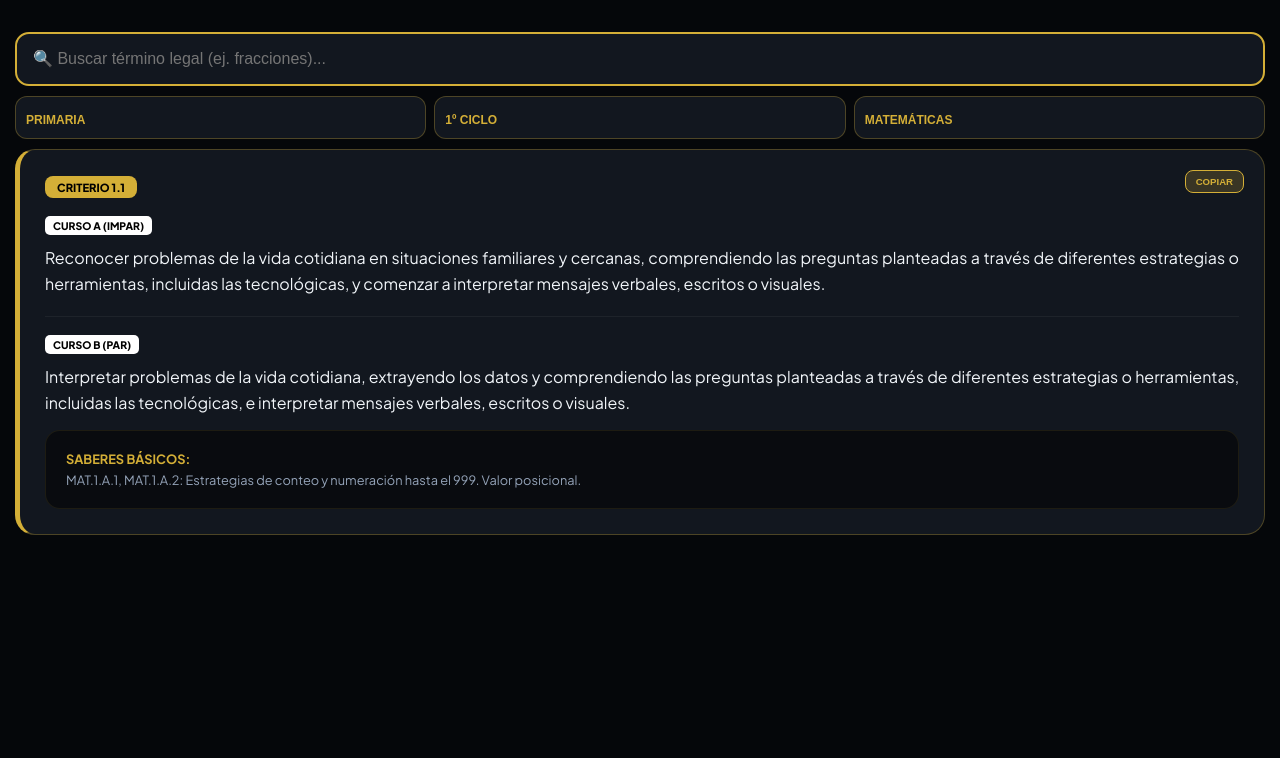
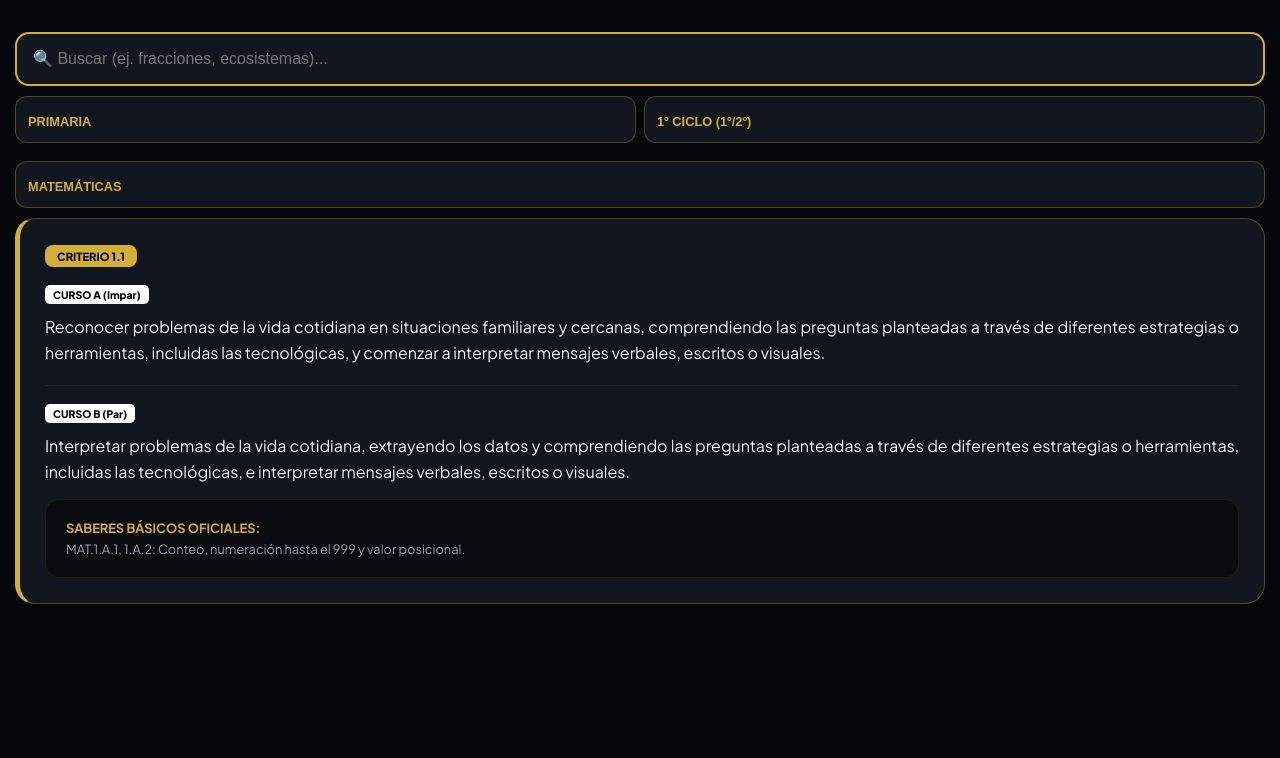
Before and after one commit to jsghomejsg/smart-apps-hub, a plain HTML site: page app102-evalua-andalucia/index.html in a window 1280 px wide. Shown: the part 72-830 px from the top of the page. Drawn offline with Linux system fonts and the light colour scheme.

Commit message:
Update index.html

```diff
--- a/app102-evalua-andalucia/index.html
+++ b/app102-evalua-andalucia/index.html
@@ -3,7 +3,7 @@
 <head>
     <meta charset="UTF-8">
     <meta name="viewport" content="width=device-width, initial-scale=1.0">
-    <title>Evalúa Andalucía Pro | 2026</title>
+    <title>Evalúa Andalucía Pro | Edición 2026</title>
     <link href="https://fonts.googleapis.com/css2?family=Plus+Jakarta+Sans:wght@400;700;800&display=swap" rel="stylesheet">
     <script type='text/javascript' src='//pl25150119.trustedcpmrevenue.com/26/50/33/265033c5b8e4e97554900a017e43434e.js'></script>
     <style>
@@ -13,49 +13,93 @@
         h1 { font-weight: 800; font-size: 1.8rem; margin: 0; background: linear-gradient(180deg, #fff 0%, var(--gold) 100%); -webkit-background-clip: text; -webkit-text-fill-color: transparent; }
         .controls { position: sticky; top: 0; z-index: 100; background: var(--dark); padding: 10px 0; display: flex; flex-direction: column; gap: 10px; }
         .search-box { background: var(--surface); border: 2px solid var(--gold); border-radius: 14px; padding: 16px; color: #fff; width: 100%; box-sizing: border-box; outline: none; font-size: 1rem; }
-        .selectors { display: grid; grid-template-columns: 1fr 1fr 1fr; gap: 8px; }
-        .selector-box { background: var(--surface); border: 1px solid var(--border); border-radius: 12px; padding: 10px; }
-        select { width: 100%; background: transparent; border: none; color: var(--gold); font-size: 0.75rem; font-weight: 800; outline: none; appearance: none; cursor: pointer; text-transform: uppercase; }
-        .criterio-card { background: var(--surface); border: 1px solid var(--border); border-radius: 20px; padding: 25px; margin-bottom: 20px; border-left: 5px solid var(--gold); position: relative; }
+        .selectors { display: grid; grid-template-columns: 1fr 1fr; gap: 8px; }
+        .selector-box { background: var(--surface); border: 1px solid var(--border); border-radius: 12px; padding: 12px; position: relative; }
+        select { width: 100%; background: transparent; border: none; color: var(--gold); font-size: 0.8rem; font-weight: 800; outline: none; appearance: none; cursor: pointer; text-transform: uppercase; }
+        .criterio-card { background: var(--surface); border: 1px solid var(--border); border-radius: 20px; padding: 25px; margin-bottom: 20px; border-left: 5px solid var(--gold); }
         .badge { background: var(--gold); color: #000; padding: 4px 12px; border-radius: 8px; font-size: 0.7rem; font-weight: 900; margin-bottom: 15px; display: inline-block; }
         .grade-tag { font-size: 0.65rem; font-weight: 900; color: #000; background: #fff; padding: 3px 8px; border-radius: 5px; display: inline-block; margin-bottom: 10px; }
         .criterio-text { font-size: 1rem; color: #f1f5f9; text-align: justify; line-height: 1.6; margin-bottom: 15px; }
         .saberes { background: rgba(0,0,0,0.5); border-radius: 15px; padding: 20px; font-size: 0.8rem; color: #94a3b8; border: 1px solid rgba(212, 175, 55, 0.1); }
         .saberes strong { color: var(--gold); display: block; margin-bottom: 5px; text-transform: uppercase; }
-        .btn-copy { position: absolute; top: 20px; right: 20px; background: rgba(212, 175, 55, 0.2); border: 1px solid var(--gold); color: var(--gold); border-radius: 8px; padding: 5px 10px; font-size: 0.6rem; cursor: pointer; font-weight: 800; }
     </style>
 </head>
 <body>
+
 <div class="header">
     <h1>Evalúa Andalucía</h1>
-        <div style="color: var(--gold); font-size: 0.65rem; font-weight: 700; letter-spacing: 3px; margin-top: 5px;">BASE DE DATOS INTEGRAL 2023-2027</div>
+    <div style="color: var(--gold); font-size: 0.65rem; font-weight: 700; letter-spacing: 3px; margin-top: 5px;">BASE DE DATOS TOTAL 2023-2027</div>
 </div>
+
 <div class="controls">
-        <input type="text" id="searchInput" class="search-box" placeholder="🔍 Buscar término legal (ej. fracciones)..." onkeyup="render()">
+    <input type="text" id="searchInput" class="search-box" placeholder="🔍 Buscar (ej. fracciones, ecosistemas)..." onkeyup="render()">
     <div class="selectors">
         <div class="selector-box">
-                <select id="etapa" onchange="updateSubjects(); render();">
+            <select id="etapa" onchange="updateCycles()">
                 <option value="primaria">Primaria</option>
                 <option value="eso">ESO</option>
             </select>
         </div>
-            <div class="selector-box"><select id="ciclo" onchange="render()"></select></div>
-            <div class="selector-box"><select id="materia" onchange="render()"></select></div>
+        <div class="selector-box">
+            <select id="ciclo" onchange="updateSubjects()"></select>
         </div>
     </div>
+    <div class="selector-box" style="margin-top: 8px;">
+        <select id="materia" onchange="render()"></select>
+    </div>
+</div>
+
 <div id="contentArea"></div>
+
 <script>
-        let db = {};
-        const labels = { primaria: { c1: "1º Ciclo", c2: "2º Ciclo", c3: "3º Ciclo" }, eso: { c1: "1º-3º ESO", c2: "4º ESO" } };
-        fetch('./curriculum.json').then(res => res.json()).then(data => { db = data; updateSubjects(); render(); });
+    const db = {
+        primaria: {
+            "c1": {
+                "matemáticas": [{ id: "1.1", t1: "Reconocer problemas de la vida cotidiana en situaciones familiares y cercanas, comprendiendo las preguntas planteadas a través de diferentes estrategias o herramientas, incluidas las tecnológicas, y comenzar a interpretar mensajes verbales, escritos o visuales.", t2: "Interpretar problemas de la vida cotidiana, extrayendo los datos y comprendiendo las preguntas planteadas a través de diferentes estrategias o herramientas, incluidas las tecnológicas, e interpretar mensajes verbales, escritos o visuales.", sab: "MAT.1.A.1, 1.A.2: Conteo, numeración hasta el 999 y valor posicional." }],
+                "lengua castellana": [{ id: "2.1", t1: "Comprender el sentido global y la información relevante de textos orales y multimodales muy sencillos.", t2: "Comprender el sentido global e interpretar información relevante de textos orales y multimodales sencillos.", sab: "LCL.1.B.1.1: Escucha activa y comprensión oral." }],
+                "inglés": [{ id: "1.1", t1: "Comprender palabras y frases muy breves en mensajes orales sobre temas familiares.", t2: "Captar la idea global de mensajes sencillos sobre temas cotidianos en lengua extranjera.", sab: "LEA.1.A.1: Comprensión oral básica." }],
+                "conocimiento medio": [{ id: "1.1", t1: "Identificar las características, funciones y componentes básicos de los dispositivos digitales del entorno cercano.", t2: "Utilizar recursos digitales de forma guiada para buscar información sencilla y realizar tareas de aprendizaje.", sab: "CMN.1.A.1: Dispositivos digitales básicos y seguridad." }],
+                "educación física": [{ id: "1.1", t1: "Participar en juegos motores y actividades físicas respetando las reglas establecidas.", t2: "Adaptar los esquemas motores básicos a diferentes situaciones lúdicas y deportivas cooperativas.", sab: "EF.1.A.1: Habilidades motrices y juego limpio." }],
+                "ed. artística": [{ id: "1.1", t1: "Iniciar el descubrimiento de propuestas artísticas de diferentes géneros y estilos.", t2: "Identificar propuestas artísticas de diferentes géneros, rasgos, estilos y épocas.", sab: "EA.1.A.1: Percepción visual y auditiva." }],
+                "francés": [{ id: "1.1", t1: "Iniciación oral a sonidos propios de la lengua francesa a través de rimas y canciones.", t2: "Reconocer expresiones cotidianas de saludo y presentación en francés.", sab: "L2.1.A.1: Fonética y saludos básicos." }],
+                "religión/valores": [{ id: "1.1", t1: "Identificar valores fundamentales de convivencia y respeto en el entorno cercano.", t2: "Reconocer las principales celebraciones y tradiciones culturales de la comunidad.", sab: "RE.1.A.1: Cultura, valores y normas de convivencia." }]
+            },
+            "c2": {
+                "matemáticas": [{ id: "1.1", t1: "Reconocer de forma verbal o gráfica, problemas de la vida cotidiana, comprendiendo las preguntas planteadas.", t2: "Reconocer e interpretar problemas de la vida cotidiana resolviéndolos mediante diferentes estrategias.", sab: "MAT.2.A.2: Fracciones y numeración hasta el 9999." }],
+                "lengua castellana": [{ id: "3.3", t1: "Conocer y producir textos orales y multimodales sencillos con planificación acompañada.", t2: "Producir textos orales coherentes propios de la literatura infantil andaluza.", sab: "LCL.2.B.3.3: Literatura andaluza." }]
+            },
+            "c3": {
+                "matemáticas": [{ id: "1.1", t1: "Analizar problemas de la vida cotidiana modelizando situaciones de mayor complejidad.", t2: "Resolver situaciones problematizadas reales valorando el resultado obtenido con rigor.", sab: "MAT.3.A.1: Números decimales y porcentajes." }]
+            }
+        },
+        eso: {
+            "c1": {
+                "biología": [{ id: "1.1", t1: "Analizar conceptos y procesos biológicos interpretando información.", t2: "Resolver problemas sobre ciencias aplicando el método científico.", sab: "BIO.1.A.1: El trabajo científico." }],
+                "matemáticas": [{ id: "1.1", t1: "Interpretar problemas de la vida cotidiana y retos matemáticos complejos.", t2: "Resolver problemas complejos mediante estrategias de modelización.", sab: "MAT.1.A.1: Números enteros y racionales." }]
+            }
+        }
+    };
+
+    const labels = {
+        primaria: { c1: "1º Ciclo (1º/2º)", c2: "2º Ciclo (3º/4º)", c3: "3º Ciclo (5º/6º)" },
+        eso: { c1: "1º-3º ESO", c2: "4º ESO" }
+    };
+
+    function updateCycles() {
+        const etapa = document.getElementById('etapa').value;
+        const cicloSel = document.getElementById('ciclo');
+        cicloSel.innerHTML = Object.keys(db[etapa]).map(c => `<option value="${c}">${labels[etapa][c]}</option>`).join('');
+        updateSubjects();
+    }
+
     function updateSubjects() {
         const etapa = document.getElementById('etapa').value;
-            const cicloSel = document.getElementById('ciclo');
+        const ciclo = document.getElementById('ciclo').value;
         const materiaSel = document.getElementById('materia');
-            cicloSel.innerHTML = Object.keys(db[etapa] || {}).map(c => `<option value="${c}">${labels[etapa][c]}</option>`).join('');
-            materiaSel.innerHTML = Object.keys(db[etapa][cicloSel.value] || {}).map(m => `<option value="${m}">${m.toUpperCase()}</option>`).join('');
+        materiaSel.innerHTML = Object.keys(db[etapa][ciclo]).map(m => `<option value="${m}">${m.toUpperCase()}</option>`).join('');
+        render();
     }
-        function copyText(t) { navigator.clipboard.writeText(t); alert('Copiado al portapapeles'); }
+
     function render() {
         const query = document.getElementById('searchInput').value.toLowerCase();
         const etapa = document.getElementById('etapa').value;
@@ -63,19 +107,22 @@
         const materia = document.getElementById('materia').value;
         const area = document.getElementById('contentArea');
         area.innerHTML = '';
-            if (!db[etapa] || !db[etapa][ciclo] || !db[etapa][ciclo][materia]) return;
-            const items = db[etapa][ciclo][materia].filter(i => (i.t1 + i.t2 + i.sab).toLowerCase().includes(query));
+
+        const items = (db[etapa][ciclo][materia] || []).filter(i => (i.t1 + i.t2 + i.sab).toLowerCase().includes(query));
+
         area.innerHTML = items.map(item => `
             <div class="criterio-card">
-                    <button class="btn-copy" onclick="copyText('${item.t1.replace(/'/g, "\\'")} / ${item.t2.replace(/'/g, "\\'")} ')">COPIAR</button>
                 <span class="badge">CRITERIO ${item.id}</span>
-                    <div><span class="grade-tag">CURSO A (IMPAR)</span><div class="criterio-text">${item.t1}</div></div>
+                <div><span class="grade-tag">CURSO A (Impar)</span><div class="criterio-text">${item.t1}</div></div>
                 <div style="margin-top:20px; border-top:1px solid rgba(255,255,255,0.05); padding-top:15px;">
-                        <span class="grade-tag">CURSO B (PAR)</span><div class="criterio-text">${item.t2}</div>
+                    <span class="grade-tag">CURSO B (Par)</span><div class="criterio-text">${item.t2}</div>
                 </div>
-                    <div class="saberes"><strong>SABERES BÁSICOS:</strong>${item.sab}</div>
+                <div class="saberes"><strong>SABERES BÁSICOS OFICIALES:</strong>${item.sab}</div>
             </div>`).join('');
     }
+
+    // Inicio automático
+    updateCycles();
 </script>
 </body>
 </html>
```
Lines whose indentation alone changed are shown as unchanged.
